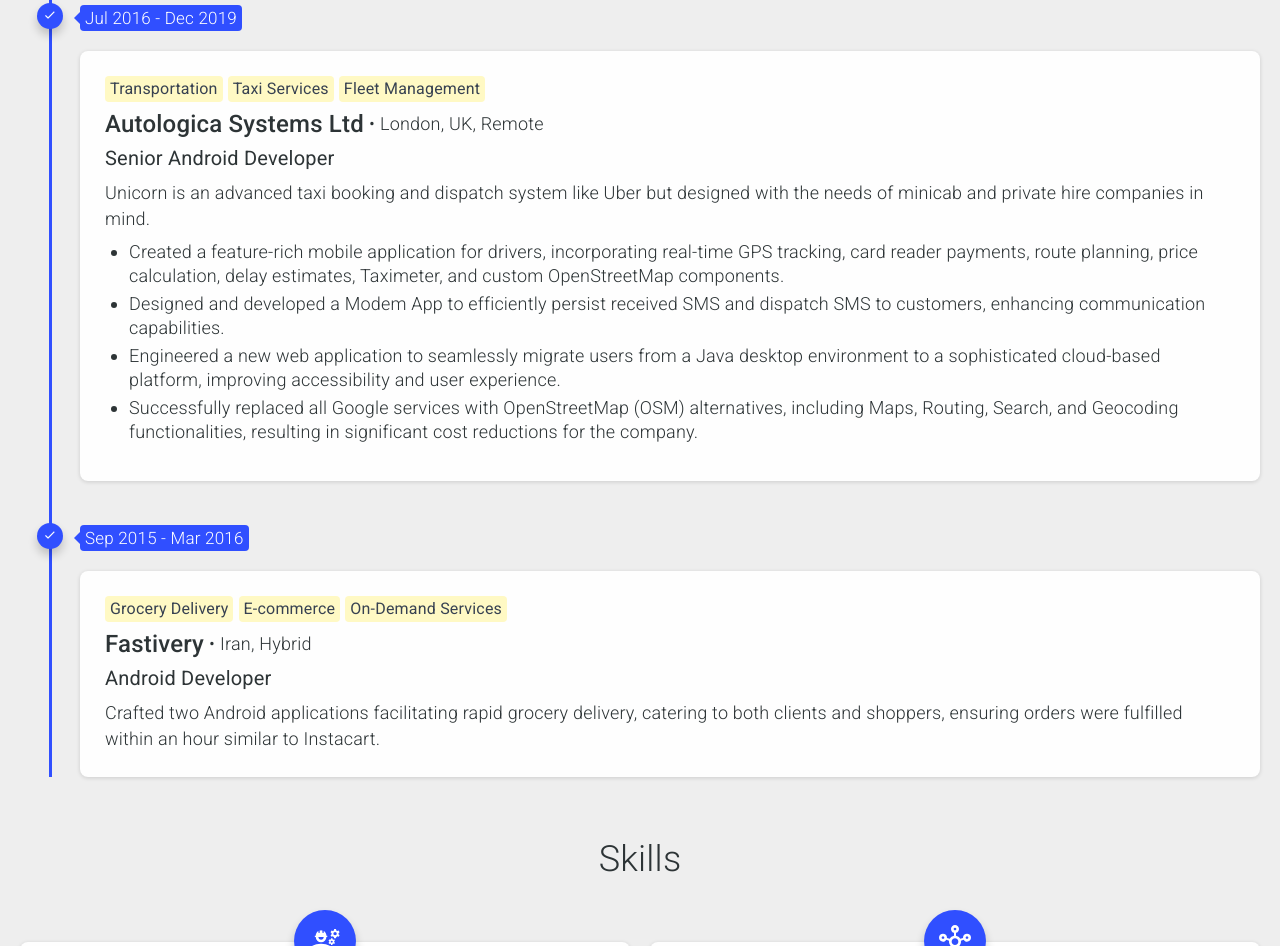
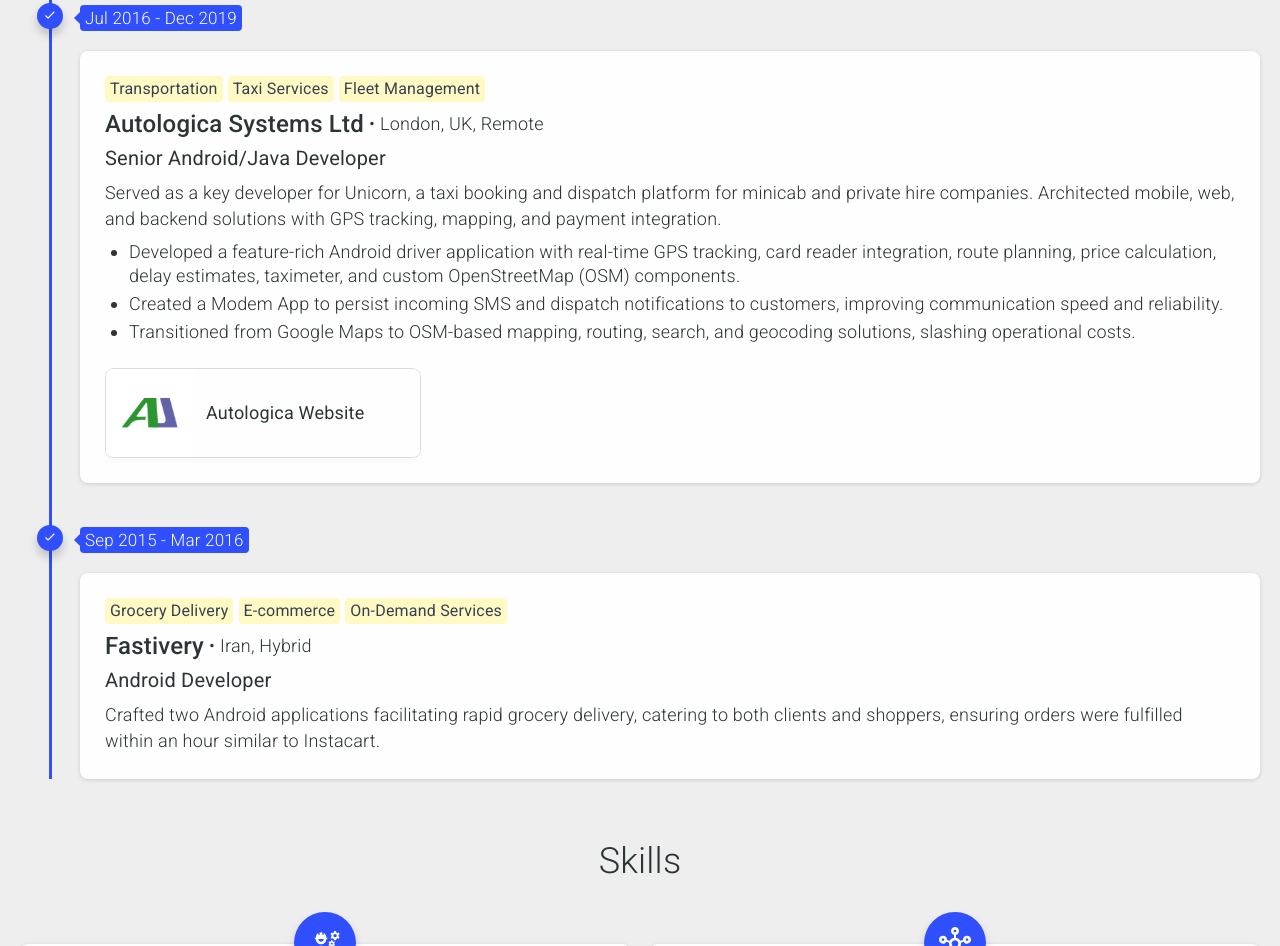
Before and after one commit to arashmidos/arashmidos.github.io, a plain HTML site: page index.html in a window 1280 px wide. Shown: the part 4186-5132 px from the top of the page. Drawn offline with Linux system fonts and the light colour scheme; files whose address does not match are found by name.

Commit message:
fix autolofgica logo

```diff
--- a/index.html
+++ b/index.html
@@ -488,6 +488,7 @@
 							</div>
 						</div>
 
+						<!-- Autologica  -->
 						<div class="cd-timeline-block animated">
 							<div class="cd-timeline-point">
 								<i class="icon ion ion-ios-checkmark-empty"></i>
@@ -505,21 +506,28 @@
 										<span class="ex-location"> • </span>
 										<span class="ex-location">London, UK, Remote</span>
 									</div>
-									<div class="ex-position">Senior Android Developer</div>
-									<p>Unicorn is an advanced taxi booking and dispatch system like Uber but designed with the needs of minicab and private hire companies in mind.</p>
+									<div class="ex-position">Senior Android/Java Developer</div>
+									<p>Served as a key developer for Unicorn, a taxi booking and dispatch platform for minicab and private hire companies.
+										Architected mobile, web, and backend solutions with GPS tracking, mapping, and payment integration.</p>
 
 									<ul class="ex-ul">
-										<li>Created a feature-rich mobile application for drivers, incorporating real-time GPS tracking, card reader payments, route planning, price calculation, delay estimates, Taximeter, and custom OpenStreetMap components.
-										</li>
-										<li>Designed and developed a Modem App to efficiently persist received SMS and dispatch SMS to customers, enhancing
-											communication capabilities.</li>
-										<li>Engineered a new web application to seamlessly migrate users from a Java desktop environment to a sophisticated
-											cloud-based platform, improving accessibility and user experience.
-										</li>
-										<li>Successfully replaced all Google services with OpenStreetMap (OSM) alternatives, including Maps, Routing, Search,
-											and Geocoding functionalities, resulting in significant cost reductions for the company.
-										</li>
-										</ul>
+										<li>Developed a feature-rich Android driver application with real-time GPS tracking, card reader integration,
+											route planning, price calculation, delay estimates, taximeter, and custom OpenStreetMap (OSM) components.</li>
+										<li>Created a Modem App to persist incoming SMS and dispatch notifications to customers, improving
+											communication speed and reliability.</li>
+										<li>Transitioned from Google Maps to OSM-based mapping, routing, search, and geocoding solutions, slashing
+											operational costs.</li>
+									</ul>
+									<div class="preview-grid" id="mediaGallery-vude">
+										<div class="preview-item link-preview"
+											onclick="window.open('https://www.autologicasystems.com/', '_blank')">
+											<div class="link-card">
+												<img style="background-color: #ffffff; object-fit:scale-down ;padding-left: 8px;padding-right: 8px;"
+													src="images/projects/autologica/al_logo_small.png">
+												<p>Autologica Website</p>
+											</div>
+										</div>
+									</div>
 								</div>
 							</div>
 						</div>
```
Also changed, not shown: images/projects/autologica/al_logo.png (added), images/projects/autologica/al_logo_small.png (added).
